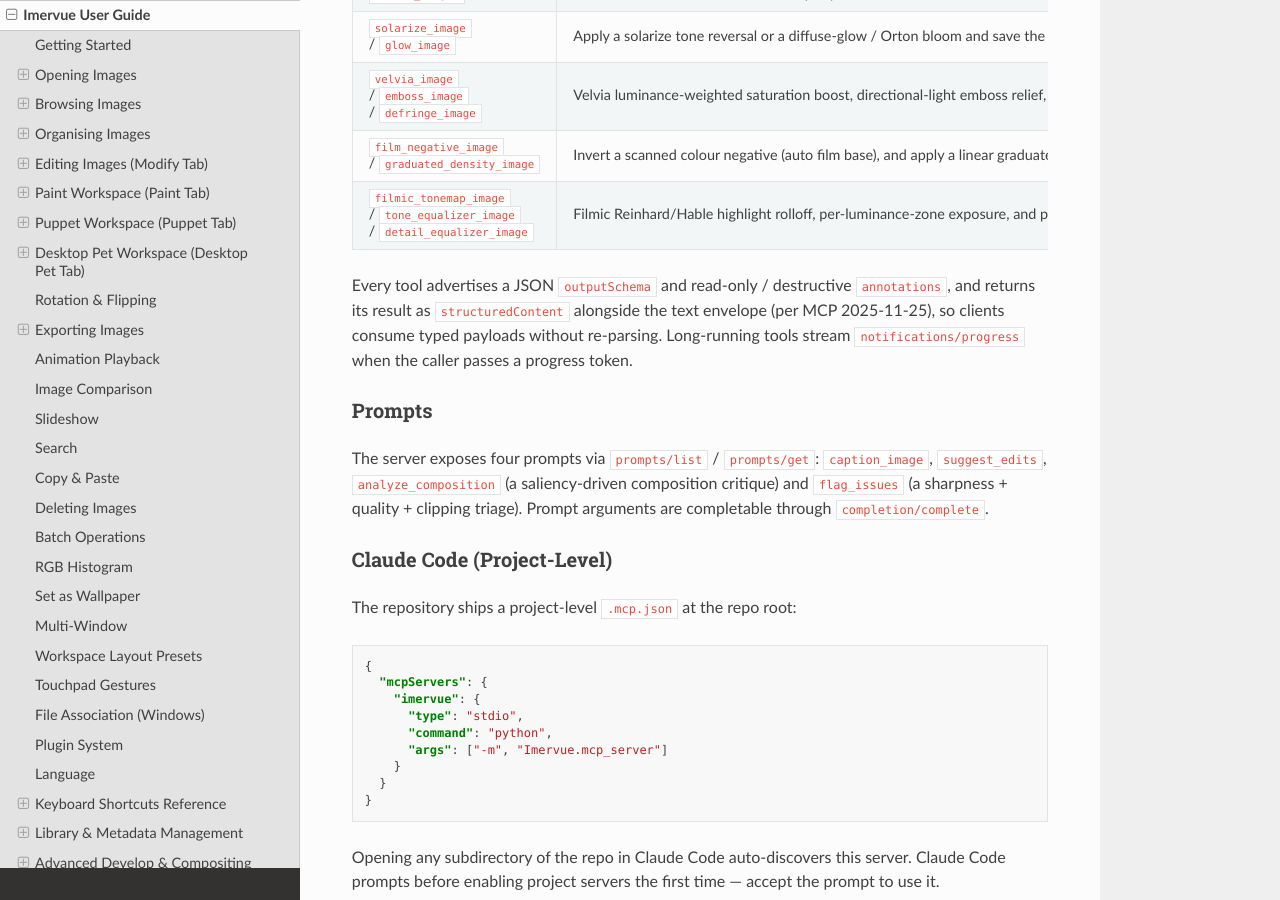
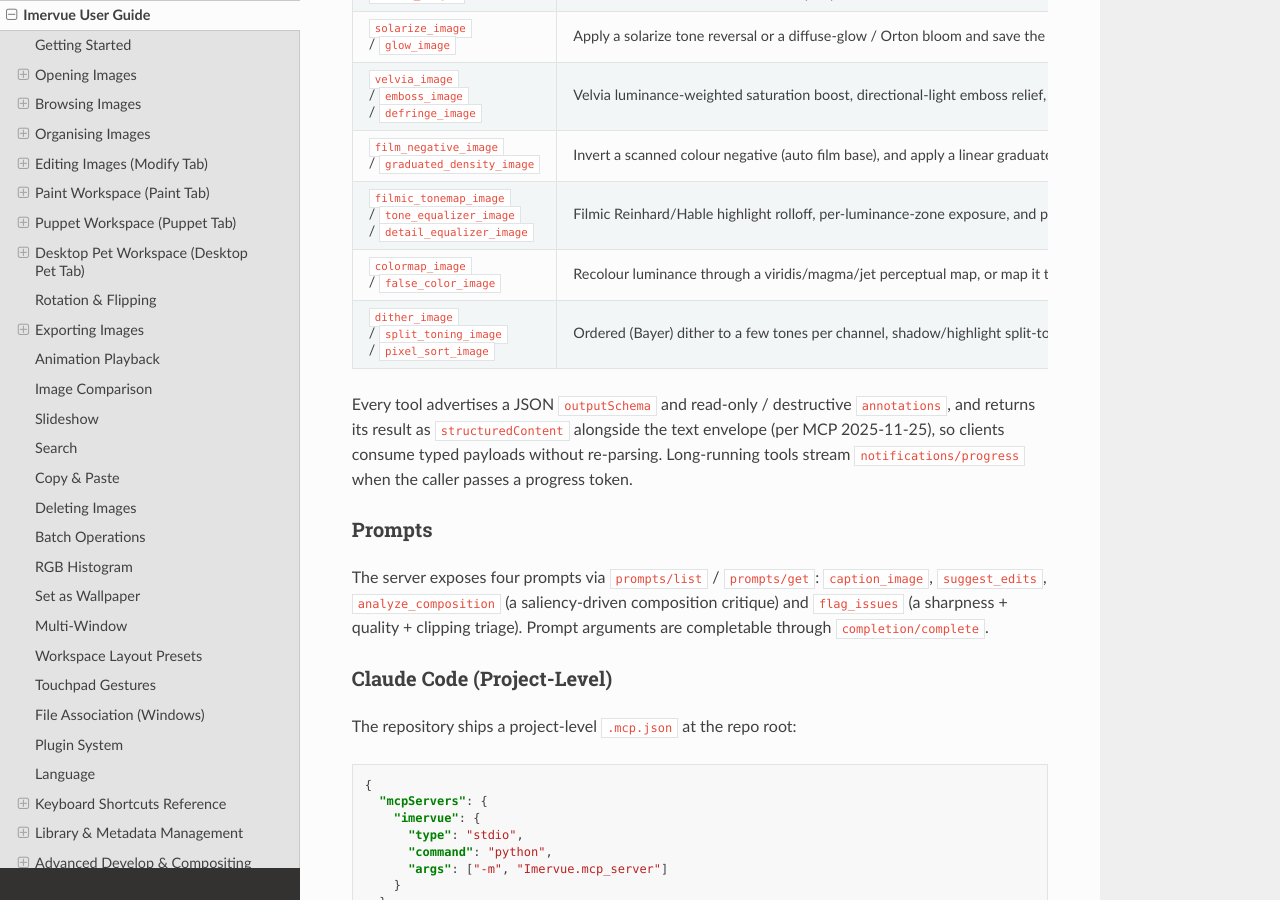
Before and after one commit to JeffreyChen-s-Utils/Imervue, a Sphinx documentation site: the page built from docs/en/index.rst, in a window 1280 px wide and 900 px high, scrolled down 43302 px. Built offline with Sphinx 7.4.7 and the Read the Docs theme 3.1.0, drawn with Linux system fonts in a browser that asks for light colours.

Commit message:
Document the five new stylize MCP tools (EN + zh-TW)
Add colormap_image, false_color_image, dither_image, split_toning_image and
pixel_sort_image to the tool tables in the English README, the zh-TW README and
the English docs, and bump the advertised MCP tool count 36 -> 41.

```diff
--- a/docs/en/index.rst
+++ b/docs/en/index.rst
@@ -2471,6 +2471,12 @@
    * - ``filmic_tonemap_image`` / ``tone_equalizer_image`` / ``detail_equalizer_image``
      - Filmic Reinhard/Hable highlight rolloff, per-luminance-zone exposure,
        and per-frequency-band contrast.
+   * - ``colormap_image`` / ``false_color_image``
+     - Recolour luminance through a viridis/magma/jet perceptual map, or map
+       it to a false-colour exposure scale.
+   * - ``dither_image`` / ``split_toning_image`` / ``pixel_sort_image``
+     - Ordered (Bayer) dither to a few tones per channel, shadow/highlight
+       split-toning, and brightness-band pixel sorting.
 
 Every tool advertises a JSON ``outputSchema`` and read-only /
 destructive ``annotations``, and returns its result as
```
Also changed, not shown: README.md (+3 -1 lines), README/README_zh-TW.md.
